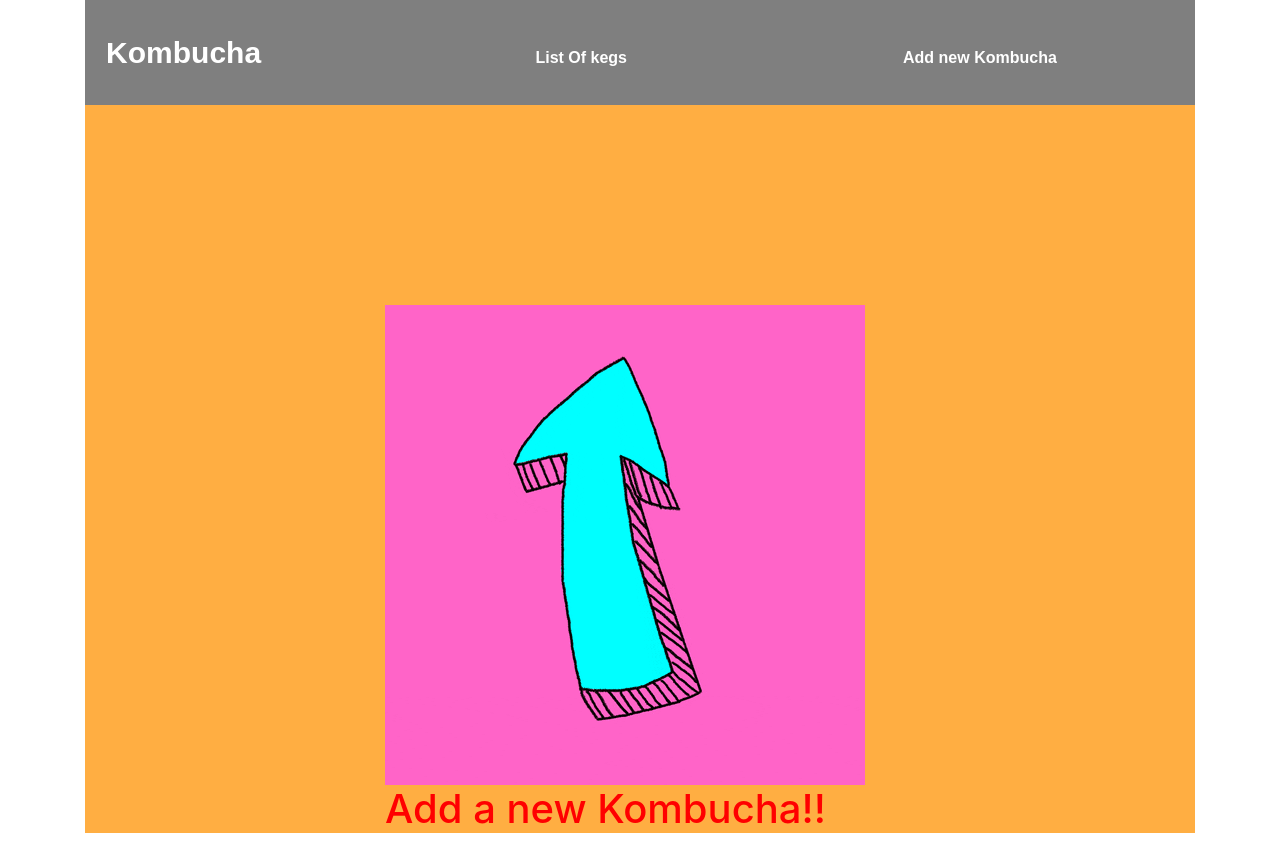
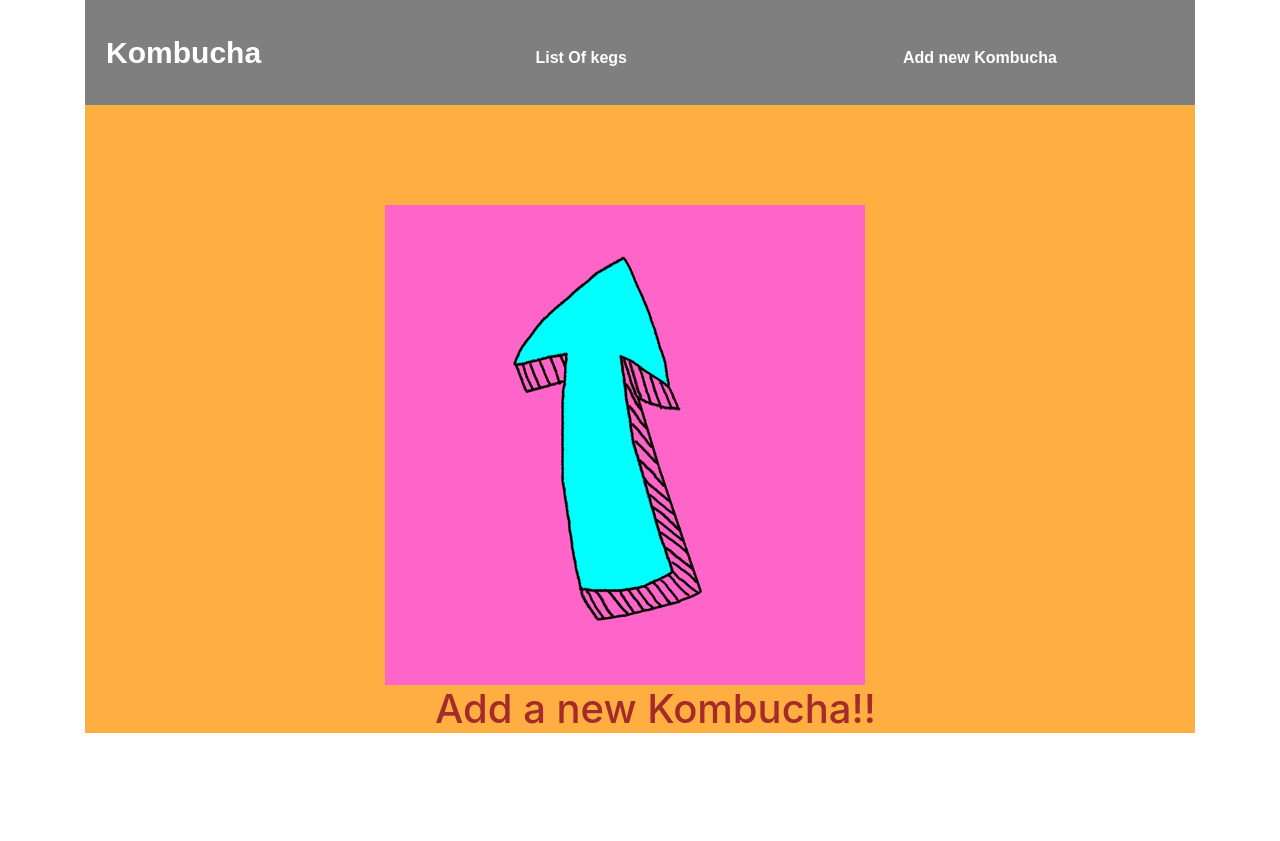
Before and after one commit to nehamalhotra23/TapRoom, a React app: page /#/KombuchaControl in a window 1280 px wide. After the commit the page ends 800 px from the top, so only its background shows below. Built offline with nearby package versions, Linux system fonts and the light colour scheme.

Commit message:
add styling

```diff
--- a/src/Components/Kombucha.jsx
+++ b/src/Components/Kombucha.jsx
@@ -9,13 +9,13 @@ class Kombucha extends React.Component {
     };
   }
 
-  render () {
+  render() {
     var card = {
       margin: '20px',
       width: '300px',
       borderRadius: '12px',
       border: 'solid 1px rgba(255, 255, 255, 0.2)',
-      webkitBoxShadow:' 4px 5px 5px - 3px #000000',
+      webkitBoxShadow: ' 4px 5px 5px - 3px #000000',
       boxShadow: '4px 5px 5px - 3px #000000',
       overflow: 'hidden',
       padding: '10px',
@@ -39,7 +39,7 @@ class Kombucha extends React.Component {
         <p>Name: {this.props.name}</p>
         <p>Price: {this.props.price}</p>
         <p>Brand: {this.props.kombucha}</p>
-        <p>description: {this.props.flavour}</p>
+        <p>Flavour: {this.props.flavour}</p>
       </div>
 
     );
--- a/src/Components/KombuchaControl.jsx
+++ b/src/Components/KombuchaControl.jsx
@@ -14,7 +14,8 @@ function KombuchaControl(props) {
     color: 'red'
   };
   var back = {
-    backgroundColor: '#ffae42'
+    backgroundColor: '#ffae42',
+    color: 'brown'
   };
 
   function KombuchaListEmpty() {
--- a/src/Components/NoKombucha.jsx
+++ b/src/Components/NoKombucha.jsx
@@ -3,11 +3,12 @@ import UpArrow from '../assets/img/arrow.gif';
 
 function NoKombucha() {
   var align = {
-    marginTop: '200px',
+    marginTop: '100px',
     marginLeft: '300px'
   };
   var h1 = {
-    marginLeft: '300px'
+    marginLeft: '350px',
+    color:" brown"
   };
   return (
     <div className="center">
```
